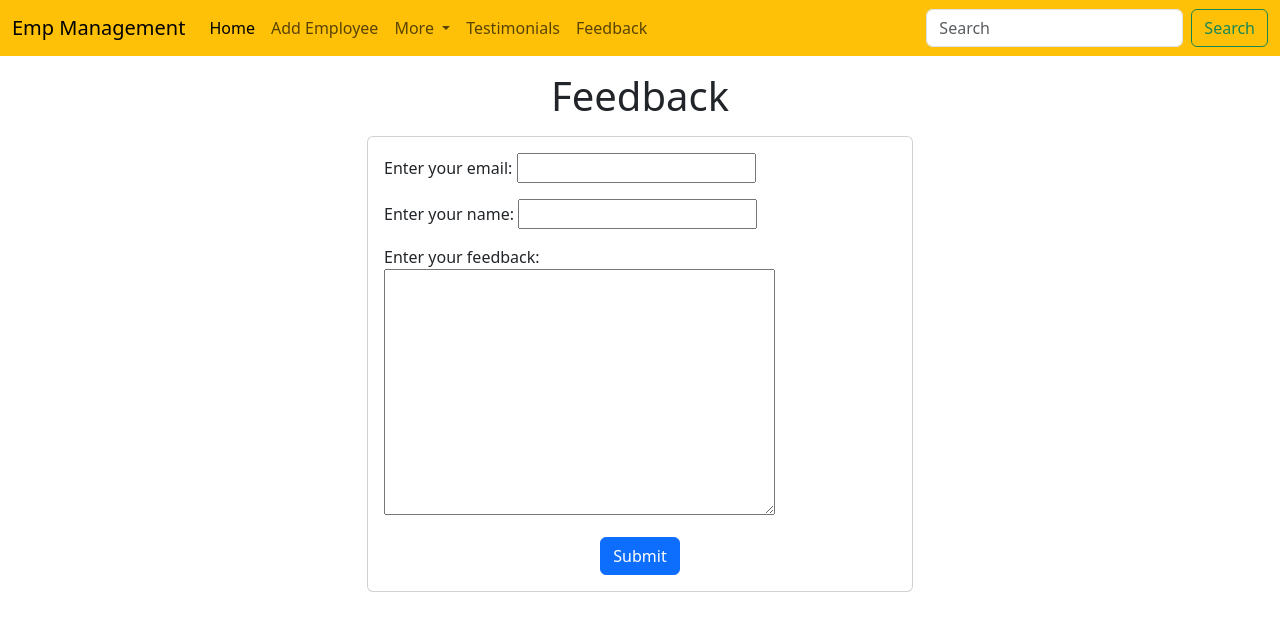
After one commit to aloksingh72/Django_Project_1, a Django app: page /emp/feedback/ in a window 1280 px wide. The commit adds this page. Shown: the top 631 px of the page. Run offline with Django 5.2, Linux system fonts and the light colour scheme.

Commit message:
forms validated

```diff
--- /dev/null
+++ b/myapp/emp/forms.py
@@ -0,0 +1,11 @@
+from django import forms
+
+class FeedbackForm(forms.Form):
+    email  = forms.CharField(label="Enter your email",max_length = 100)
+    name = forms.CharField(label = "Enter your name",max_length = 100)
+    feedback = forms.CharField(label= "Enter your feedback",widget=forms.Textarea)
+
+def __init__(self,*args, **kwargs):
+    super(FeedbackForm,self).__init__(*args, **kwargs)
+    for visible in self.visible_fields():
+        visible.field.widget.attrs['class'] = 'form-control'
--- a/myapp/emp/urls.py
+++ b/myapp/emp/urls.py
@@ -10,5 +10,7 @@ urlpatterns = [
     path("delete-emp/<int:emp_id>",delete_emp),
     path("update-emp/<int:emp_id>",update_emp),
     path("do-update-emp/<int:emp_id>",do_update_emp),
+    path("testimonials/",testimonials),
+    path("feedback/",feedback),
 
 ]
--- a/myapp/emp/views.py
+++ b/myapp/emp/views.py
@@ -1,6 +1,7 @@
 from django.shortcuts import render,redirect
 from django.http import HttpResponse
-from .models import Emp
+from .models import Emp,Testimonial
+from .forms import FeedbackForm
 # Create your views here.
 
 def emp_home(request):
@@ -77,3 +78,26 @@ def do_update_emp(request,emp_id):
                 e.save()
 
          return redirect("/emp/home/")
+
+
+def testimonials(request):
+        testi = Testimonial.objects.all()
+
+        return render(request, "emp/testimonials.html",{
+                'testi':testi
+        })
+
+def feedback(request):
+        if request.method == 'POST':
+              form = FeedbackForm(request.POST)
+              if form.is_valid():
+                      print(form.cleaned_data['email'])
+                      print(form.cleaned_data['name'])
+                      print(form.cleaned_data['feedback'])
+                      print("Data is saved")
+              else:
+                      return render(request,"emp/feedback.html",{'form':form})
+
+        else:
+                form = FeedbackForm()
+                return render(request,"emp/feedback.html",{'form':form})
--- /dev/null
+++ b/myapp/templates/emp/feedback.html
@@ -0,0 +1,40 @@
+<!doctype html>
+<html lang="en">
+  <head>
+    <meta charset="utf-8">
+    <meta name="viewport" content="width=device-width, initial-scale=1">
+    <title>Emp Management System</title>
+    <link href="https://cdn.jsdelivr.net/npm/bootstrap@5.3.3/dist/css/bootstrap.min.css" rel="stylesheet" integrity="sha384-QWTKZyjpPEjISv5WaRU9OFeRpok6YctnYmDr5pNlyT2bRjXh0JMhjY6hW+ALEwIH" crossorigin="anonymous">
+  </head>
+  <body>
+
+    {% include "emp/navbar.html" %}
+
+    <h1 class="text-center my-3">Feedback</h1>
+
+    <div class="container">
+        <div class="row">
+            <div class="col-md-6 offset-md-3">
+                <div class="card">
+                    <div class="card-body">
+                        <form action="/emp/feedback/" method = "POST">
+                            {% csrf_token %}
+                            {{ form.as_p }}
+
+                            <div class="container text-center">
+                                <button type="submit" class="btn btn-primary">
+                                    Submit
+                                </button>
+                            </div>
+
+
+                        </form>
+                    </div>
+                </div>
+            </div>
+        </div>
+    </div>
+
+    <script src="https://cdn.jsdelivr.net/npm/bootstrap@5.3.3/dist/js/bootstrap.bundle.min.js" integrity="sha384-YvpcrYf0tY3lHB60NNkmXc5s9fDVZLESaAA55NDzOxhy9GkcIdslK1eN7N6jIeHz" crossorigin="anonymous"></script>
+  </body>
+</html>
--- a/myapp/templates/emp/navbar.html
+++ b/myapp/templates/emp/navbar.html
@@ -23,6 +23,12 @@
               <li><a class="dropdown-item" href="#">Follow more</a></li>
             </ul>
           </li>
+          <li class="nav-item">
+            <a class="nav-link" href="/emp/testimonials/">Testimonials</a>
+          </li>
+          <li class="nav-item">
+            <a class="nav-link" href="/emp/feedback/">Feedback</a>
+          </li>
 
         </ul>
         <form class="d-flex" role="search">
```
Also changed, not shown: myapp/templates/emp/testimonials.html (added, +67 -0 lines).
